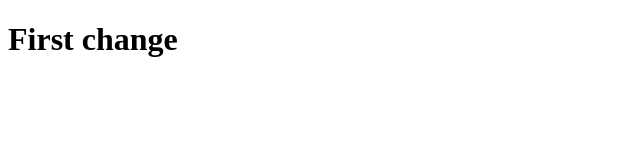
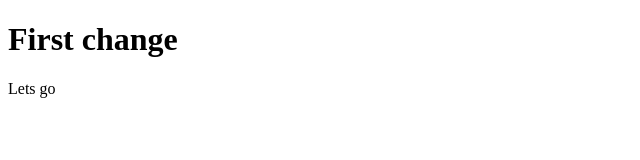
Before and after one commit to miki815/groupProject, a plain HTML site: page index.html in a window 1280 px wide. Shown: the full height of the page, 0-640 px from the left. Drawn offline with Linux system fonts and the light colour scheme.

Commit message:
Update index.html

```diff
--- a/index.html
+++ b/index.html
@@ -5,5 +5,6 @@
 </head>
 <body>
   <h1>First change</h1>
+  <p>Lets go</p>
 </body>
 </html>
```
